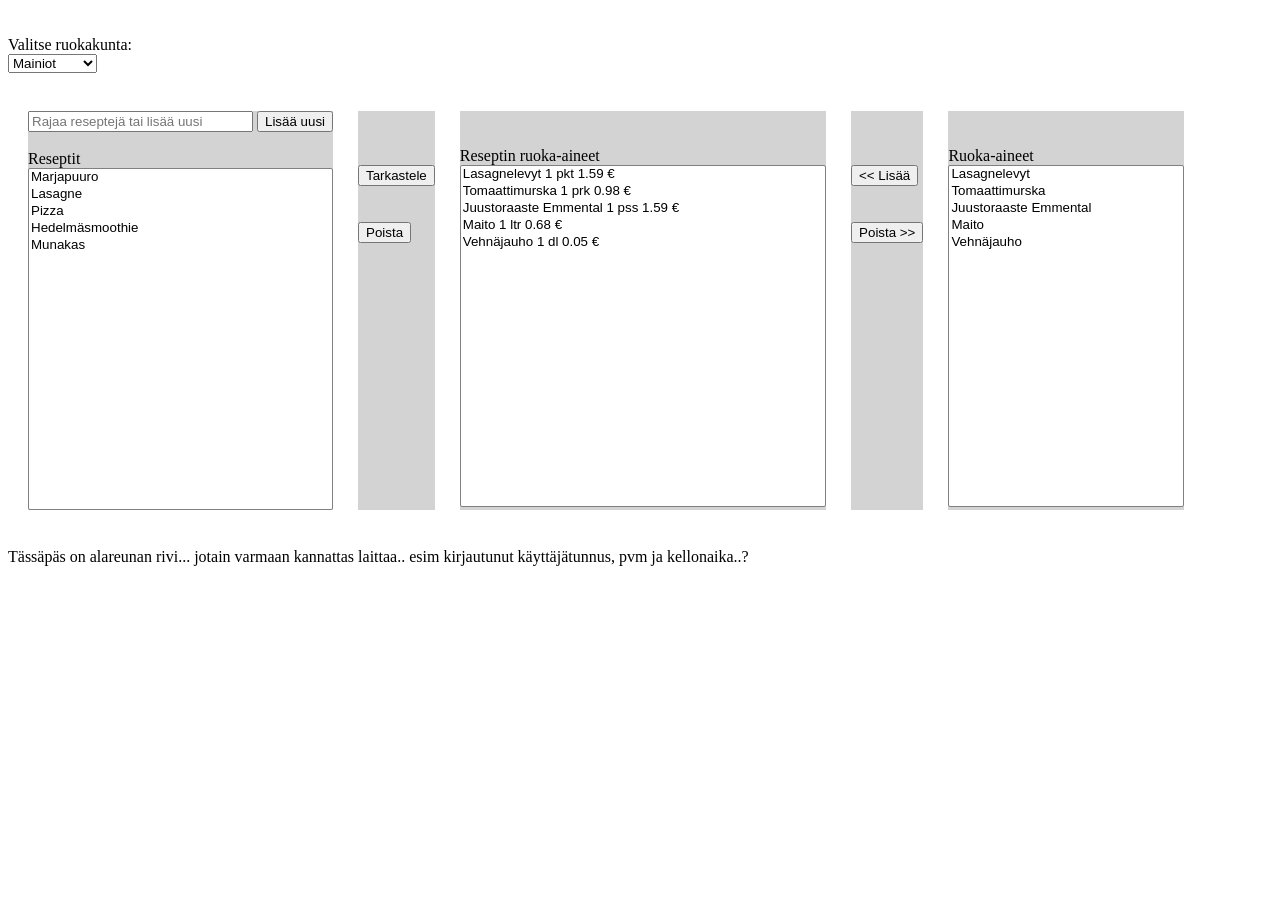
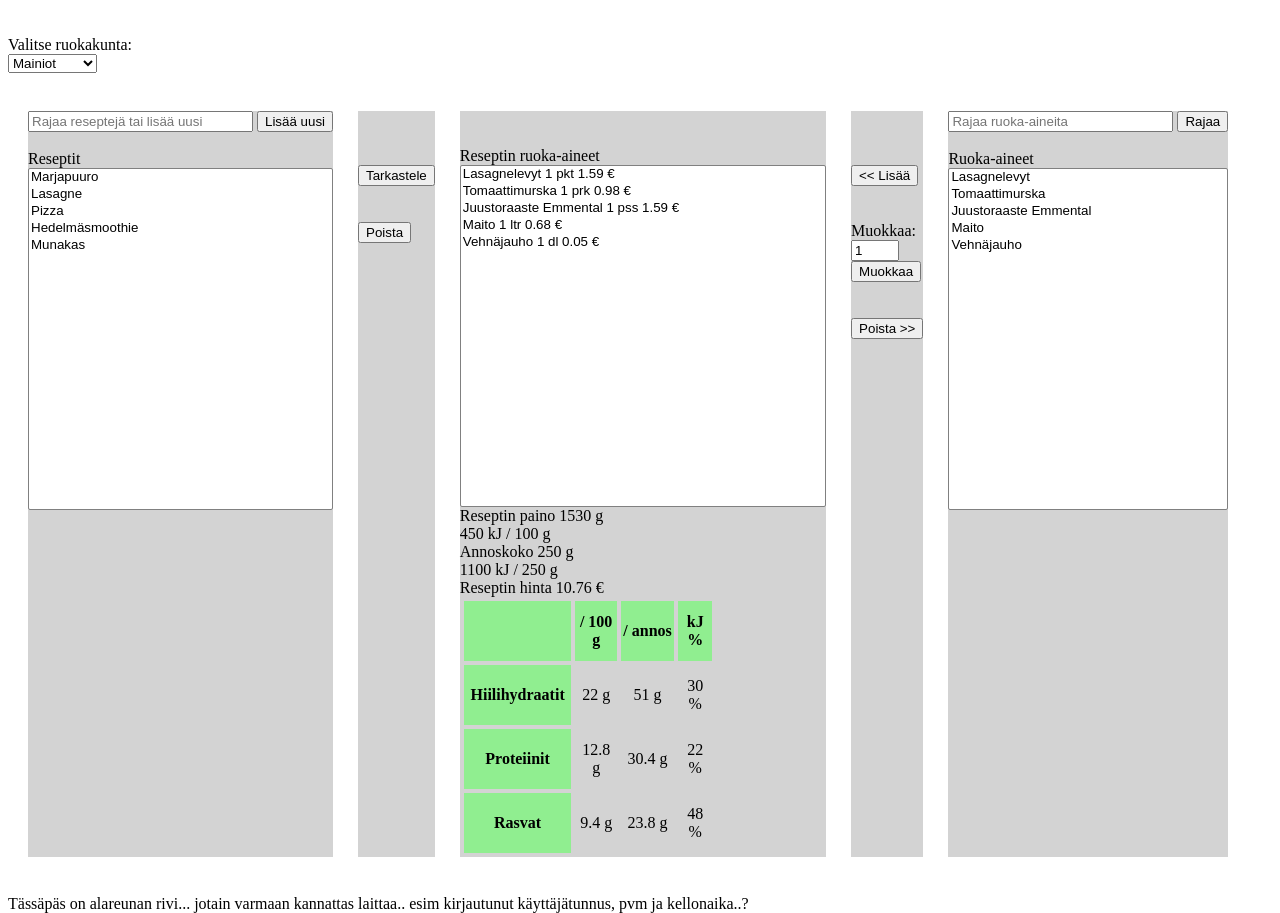
Before and after one commit to ilkkarajalin/Harjoitustyo, a PHP site: page /reseptit.php in a window 1280 px wide. Shown: the part 58-971 px from the top of the page. Before the commit the page ends 624 px from the top, so only its background shows below. Run offline with PHP 8.4, Linux system fonts and the light colour scheme.

Commit message:
reseptit valmis

```diff
--- a/css/mystyle.css
+++ b/css/mystyle.css
@@ -141,6 +141,10 @@ section_calendar
 
 }
 
+input[type=number]{
+    width: 20px;
+}
+
 tab4
 {
   margin-left: 4em;
--- a/ostokset.php
+++ b/ostokset.php
@@ -26,10 +26,10 @@ Päivämäärä
   Hankintayksikkö pkt
   <br><br>
   Määrä
-  <input type="number" name="ostettu_maara" value="1" size="1">
+  <input type="number" name="ostettu_maara" value="1" style="width: 3em">
   <br><br>
   Hinta yhteensä
-  <input type="number" name="hinta_yht" value="3.59" size="2">
+  <input type="number" name="hinta_yht" value="3.59" style="width: 5em">
   €
   <br><br>
   <input type="submit" name="Lisaa_ostos" value="Lisää">
--- a/reseptit.php
+++ b/reseptit.php
@@ -44,15 +44,56 @@ Valitse ruokakunta:
       <option value="">Maito 1 ltr 0.68 €</option>
       <option value="">Vehnäjauho 1 dl 0.05 €</option>
     </select>
+    <br>
+    Reseptin paino 1530 g
+    <br>
+    450 kJ / 100 g
+    <br>
+    Annoskoko 250 g
+    <br>
+    1100 kJ / 250 g
+    <br>
+    Reseptin hinta 10.76 €
+    <br>
+    <table id="ruokakalenteri">
+      <th></th>
+      <th>/ 100 g</th>
+      <th>/ annos</th>
+      <th>kJ %</th>
+      <tr>
+        <th>Hiilihydraatit</th>
+        <td>22 g</td>
+        <td>51 g</td>
+        <td>30 %</td>
+        <tr>
+          <th>Proteiinit</th>
+          <td>12.8 g</td>
+          <td>30.4 g</td>
+          <td>22 %</td>
+          <tr>
+            <th>Rasvat</th>
+            <td>9.4 g</td>
+            <td>23.8 g</td>
+            <td>48 %</td>
+
+    </table>
   </div_3part>
   <div_3part>
       <br><br><br>
         <input type="submit" name="lisaa_ruoka-aine" value="<< Lisää">
         <br><br><br>
+        Muokkaa:
+        <br>
+        <input type="number" name="ruoka-aine_maara" value=1 style="width: 3em">
+        <br>
+        <input type="submit" name="muuta_maara" value="Muokkaa">
+        <br><br><br>
         <input type="submit" name="poista_ruoka-aine" value="Poista >>">
 
     </div_3part>
   <div_3part>
+    <input type="text" name="ruoka-aine_haku" values="" placeholder="Rajaa ruoka-aineita" size="25">
+    <input type="submit" name="rajaa_ruoka-aine" value="Rajaa">
     <br><br>
     Ruoka-aineet
     <select class="non_scroll" name="resptin_aineet" size="20" width="50">
```
